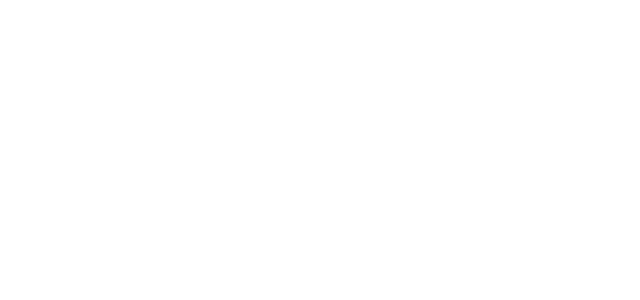
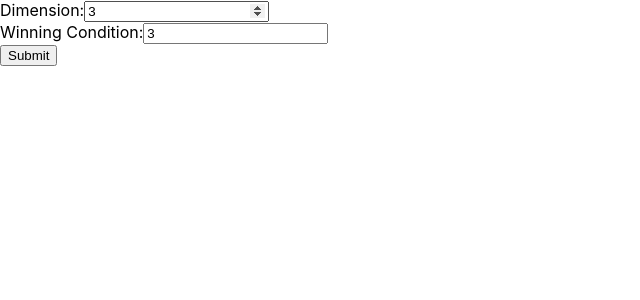
Before and after one commit to renaldyjohan/tictactoe, a React (Create React App) app: page / in a window 1280 px wide. Shown: the top 300 px of the page, without its empty margins (0-640 px from the left). Built offline with nearby package versions, Linux system fonts and the light colour scheme.

Commit message:
done custom board

```diff
--- a/package.json
+++ b/package.json
@@ -10,9 +10,11 @@
     "@types/node": "^12.20.5",
     "@types/react": "^17.0.3",
     "@types/react-dom": "^17.0.2",
+    "@types/styled-components": "^5.1.8",
     "react": "^17.0.1",
     "react-dom": "^17.0.1",
     "react-scripts": "4.0.3",
+    "styled-components": "^5.2.1",
     "typescript": "^4.2.3",
     "web-vitals": "^1.1.0"
   },
--- a/src/App.css
+++ /dev/null
@@ -1,38 +0,0 @@
-.App {
-  text-align: center;
-}
-
-.App-logo {
-  height: 40vmin;
-  pointer-events: none;
-}
-
-@media (prefers-reduced-motion: no-preference) {
-  .App-logo {
-    animation: App-logo-spin infinite 20s linear;
-  }
-}
-
-.App-header {
-  background-color: #282c34;
-  min-height: 100vh;
-  display: flex;
-  flex-direction: column;
-  align-items: center;
-  justify-content: center;
-  font-size: calc(10px + 2vmin);
-  color: white;
-}
-
-.App-link {
-  color: #61dafb;
-}
-
-@keyframes App-logo-spin {
-  from {
-    transform: rotate(0deg);
-  }
-  to {
-    transform: rotate(360deg);
-  }
-}
--- a/src/App.tsx
+++ /dev/null
@@ -1,11 +0,0 @@
-import './App.css';
-
-function App() {
-  return (
-    <div className="App">
-
-    </div>
-  );
-}
-
-export default App;
--- /dev/null
+++ b/src/components/pages/Game.tsx
@@ -0,0 +1,123 @@
+import React, { useState } from 'react';
+import { DivRow, ButtonInterface, DivBoardContainer } from '../styles';
+
+function Game() {
+  const [dimension, setDimension] = useState<number>(3);
+  const [condition, setCondition] = useState<number>(3);
+  const boardGenerator = (dimension:number) => {
+    let boardArray = [];
+    for(let i = 0; i< dimension ; i++) {
+      let boardRow = [];
+      for(let j = 0; j< dimension ; j++) {
+        boardRow.push(null);
+      }
+      boardArray.push(boardRow)
+    }
+    return boardArray;
+  };
+
+  const [board, setBoard] = useState<Array<Array<string|null>>|undefined>();
+
+  const handleChange = (data: string|null, rowIndex: number, colIndex: number) => {
+    if (board) {
+      if (!data) {
+        let newBoard = [...board];
+        let newRow = [...board[rowIndex]]
+        newRow[colIndex] = 'x';
+        newBoard[rowIndex] = newRow;
+        setBoard(newBoard);
+      }
+    }
+  }
+
+  const columnGenerator = (data: string|null, rowIndex: number, colIndex: number) => {
+    if (board && dimension) {
+      if (data) {
+        return (
+          <ButtonInterface  key={`col${colIndex}`} id={`${colIndex}-${rowIndex}`} onClick={() => handleChange(data, rowIndex, colIndex)} dimension={dimension} >
+            {data}
+          </ButtonInterface>
+        )
+      } else {
+        return (
+          <ButtonInterface key={`col${colIndex}`} id={`${colIndex}-${rowIndex}`} onClick={() => handleChange(data, rowIndex, colIndex)} dimension={dimension} />
+          )
+        }
+      }
+    }
+
+    const layoutGenerator = (data:Array<Array<string|null>>) => {
+      return (
+        <DivBoardContainer>
+          {
+            data.map((row, rowIndex) => {
+              return (
+                <DivRow key={`row${rowIndex}`} >
+                  {
+                    row.map((column, columnIndex) => {
+                      return columnGenerator(column, rowIndex, columnIndex);
+                    })
+                  }
+                </DivRow>
+              )
+            })
+          }
+        </DivBoardContainer>
+      )
+  }
+
+  const onSubmit = (number: number | undefined) => {
+    if(number) {
+      setDimension(number);
+      if(dimension) {
+        setBoard(boardGenerator(dimension))
+      }
+    }
+  }
+
+  const onDimensionChange = (value: number) => {
+    if (value < 3) {
+      setDimension(3);
+    } else if (value < condition) {
+      setDimension(condition);
+    } else {
+      setDimension(value);
+    }
+  }
+
+  const onConditionChange = (value: number) => {
+    if (value > dimension) {
+      setCondition(dimension);
+    } else if (value < 3) {
+      setCondition(3);
+    } else {
+      setCondition(value);
+    }
+  }
+
+  return (
+    <div>
+      {
+        board ?
+        layoutGenerator(board) :
+        <form>
+          <div>
+            <label>
+              Dimension:
+              <input type="number" name="dimensionValue" value={dimension} onChange={e => onDimensionChange(parseInt(e.target.value))} />
+            </label>
+          </div>
+          <div>
+            <label>
+              Winning Condition:
+              <input type="number" name="condition" value={condition} onChange={e => onConditionChange(parseInt(e.target.value))} />
+            </label>
+          </div>
+          <input type="submit" value="Submit" onClick={() => onSubmit(dimension)} />
+        </form>
+      }
+    </div>
+  );
+}
+
+export default Game;
--- /dev/null
+++ b/src/components/styles/index.ts
@@ -0,0 +1,25 @@
+import styled from 'styled-components';
+
+interface IBoardButton {
+  dimension: number;
+}
+
+export const DivRow = styled.div`
+  display: flex;
+  flex-direction: row;
+`
+
+export const DivColumn = styled.div`
+  display: flex;
+  flex-direction: column;
+`
+
+export const DivBoardContainer = styled.div`
+  width: 80vw;
+  margin: 0 auto;
+`
+
+export const ButtonInterface = styled.button<IBoardButton>`
+  width: calc(80vw/${(p: IBoardButton) => p.dimension});
+  height: calc(80vw/${(p: IBoardButton) => p.dimension});
+`
--- a/src/index.tsx
+++ b/src/index.tsx
@@ -1,12 +1,12 @@
 import React from 'react';
 import ReactDOM from 'react-dom';
 import './index.css';
-import App from './App';
+import Game from './components/pages/Game';
 import reportWebVitals from './reportWebVitals';
 
 ReactDOM.render(
   <React.StrictMode>
-    <App />
+    <Game />
   </React.StrictMode>,
   document.getElementById('root')
 );
```
Also changed, not shown: 2 other files (tests, documents, lock files or other folders).
